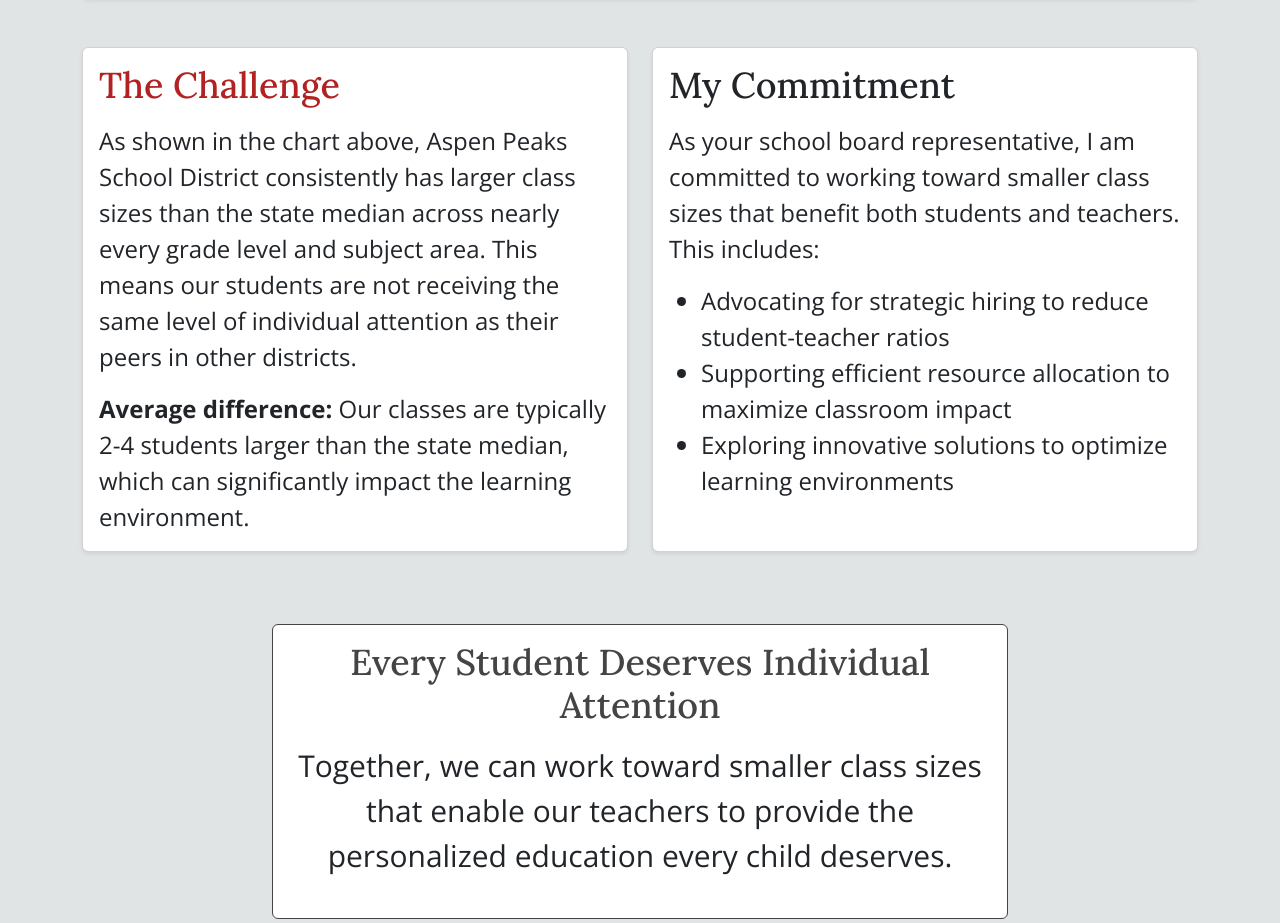
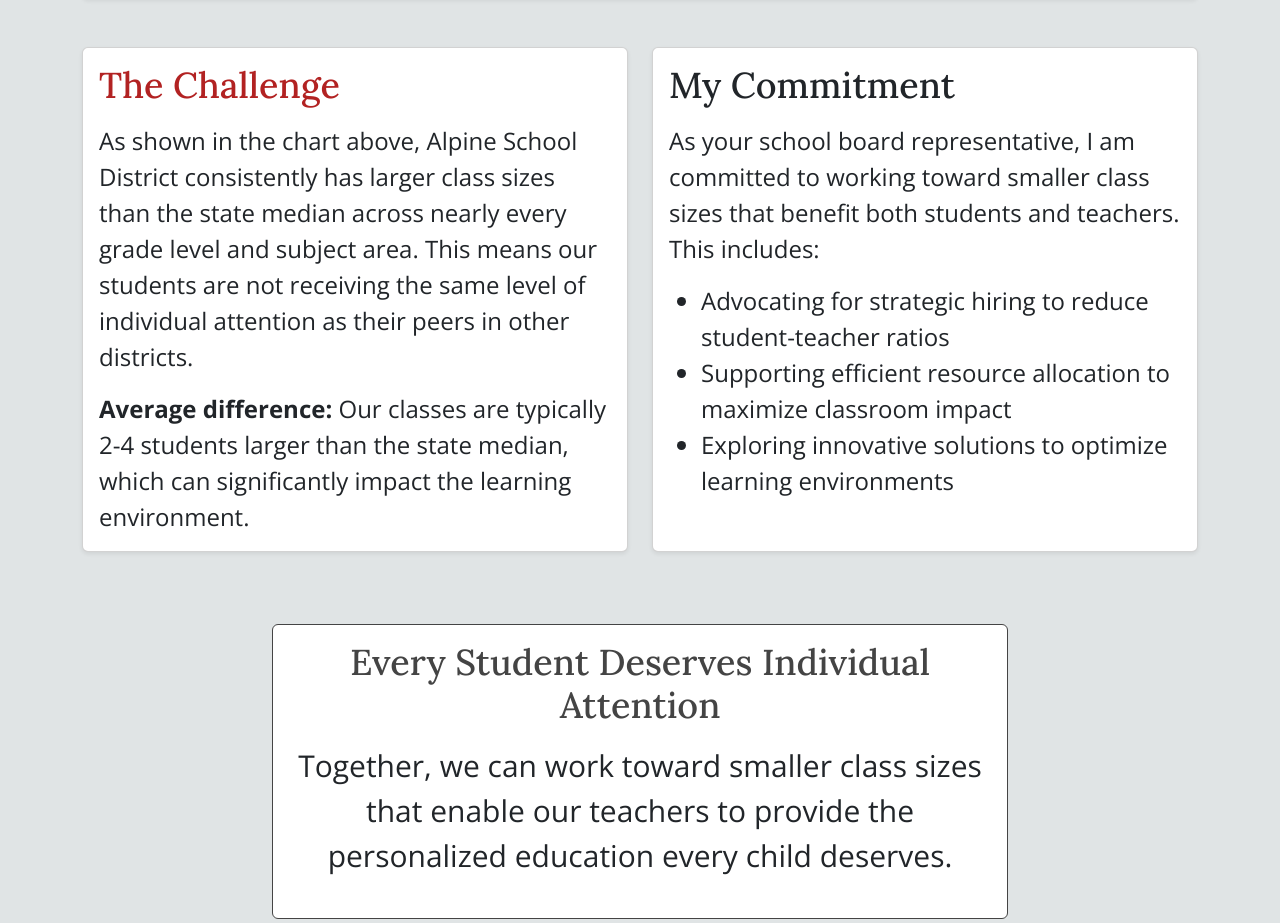
Before and after one commit to jbejar/voteforjonathan, a Next.js app: page /info in a window 1280 px wide. Shown: the part 2152-3075 px from the top of the page. Built offline with nearby package versions, Linux system fonts and the light colour scheme.

Commit message:
fix typo

```diff
--- a/src/app/info/page.tsx
+++ b/src/app/info/page.tsx
@@ -298,7 +298,7 @@
             <Card.Body>
               <h4 className="text-danger mb-3">The Challenge</h4>
               <p>
-                As shown in the chart above, Aspen Peaks School District consistently has
+                As shown in the chart above, Alpine School District consistently has
                 larger class sizes than the state median across nearly every grade level and subject area.
                 This means our students are not receiving the same level of individual attention
                 as their peers in other districts.
```
